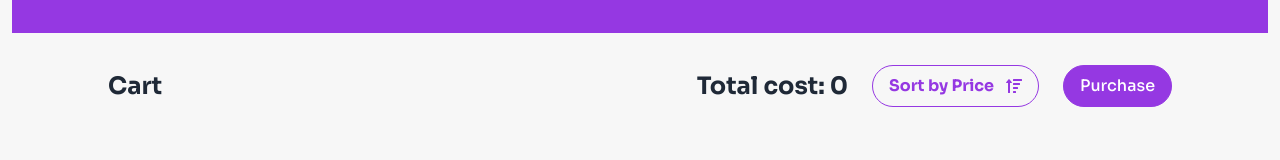
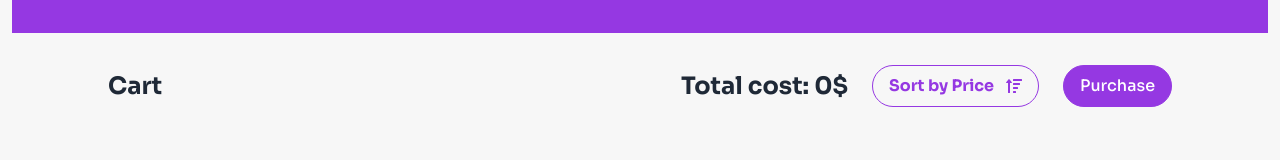
Before and after one commit to Hayder987/gadget-haven-react-router-assignment, a React (Vite) app: page /dashboard in a window 1280 px wide. Shown: the part 315-475 px from the top of the page. Built offline with nearby package versions, Linux system fonts and the light colour scheme.

Commit message:
Fixed: Some error

```diff
--- a/src/components/CartDetails/WishDeatils.jsx
+++ b/src/components/CartDetails/WishDeatils.jsx
@@ -34,7 +34,8 @@ const WishDeatils = ({data, wishDeleteHandeller}) => {
 };
 
 WishDeatils.propTypes ={
-    data:PropTypes.array.isRequired
+    data:PropTypes.array.isRequired,
+    wishDeleteHandeller: PropTypes.func
 }
 
 
--- a/src/components/showdetails/ShowDetails.jsx
+++ b/src/components/showdetails/ShowDetails.jsx
@@ -38,11 +38,6 @@ import { CartItemContext, WishItemContext } from "../../routes/Root";
             const wishDataLs = getWishItem()
             setWishValue(wishDataLs);
         }
-
-   }
-
-   const HeartBtnController=()=>{
-
 
    }
 
@@ -98,7 +93,7 @@ import { CartItemContext, WishItemContext } from "../../routes/Root";
                     </button>
                     <button
                     disabled={isDisabled}
-                    onClick={()=> {wishBtnHandeller(product_id),HeartBtnController(product_id)}} className="p-3 rounded-full border-2">
+                    onClick={()=> wishBtnHandeller(product_id)} className="p-3 rounded-full border-2">
                     <FaRegHeart />
                     </button>
                 </div>
--- a/src/pages/Dashboard.jsx
+++ b/src/pages/Dashboard.jsx
@@ -13,7 +13,9 @@ const Dashboard = () => {
     const allData = useLoaderData()
     const [data, setData] = useState([])
     const [cartTypes, setCartTypes] = useState("cart");
+    // eslint-disable-next-line no-unused-vars
     const [cartValue, setCartValue] = useContext(CartItemContext)
+    // eslint-disable-next-line no-unused-vars
     const [wishValue, setWishValue] = useContext(WishItemContext)
     const [total, setTotal] = useState(0);
 
@@ -102,10 +104,12 @@ const Dashboard = () => {
             <div className="flex justify-between items-center px-4  md:px-16 lg:px-24 py-8">
                 <h1 className="text-2xl font-bold hidden md:flex">Cart</h1>
                 <div className="flex gap-6 justify-center items-center">
-                    <h1 className="text-base md:text-2xl font-bold">
-                        <span className="">Total cost: </span>
-                        <span className="">{total}</span>
-                    </h1>
+                    {
+                      cartTypes==="cart"? <h1 className="text-base md:text-2xl font-bold">
+                      <span className="">Total cost: </span>
+                      <span className="">{total}$</span>
+                  </h1>: ""
+                    }
                     <button onClick={shortHandler} className="flex gap-3 justify-center items-center
                     border border-primaryColor py-2 px-4 rounded-full font-bold text-primaryColor
                     duration-300 hover:bg-primaryColor hover:text-white ">
```
